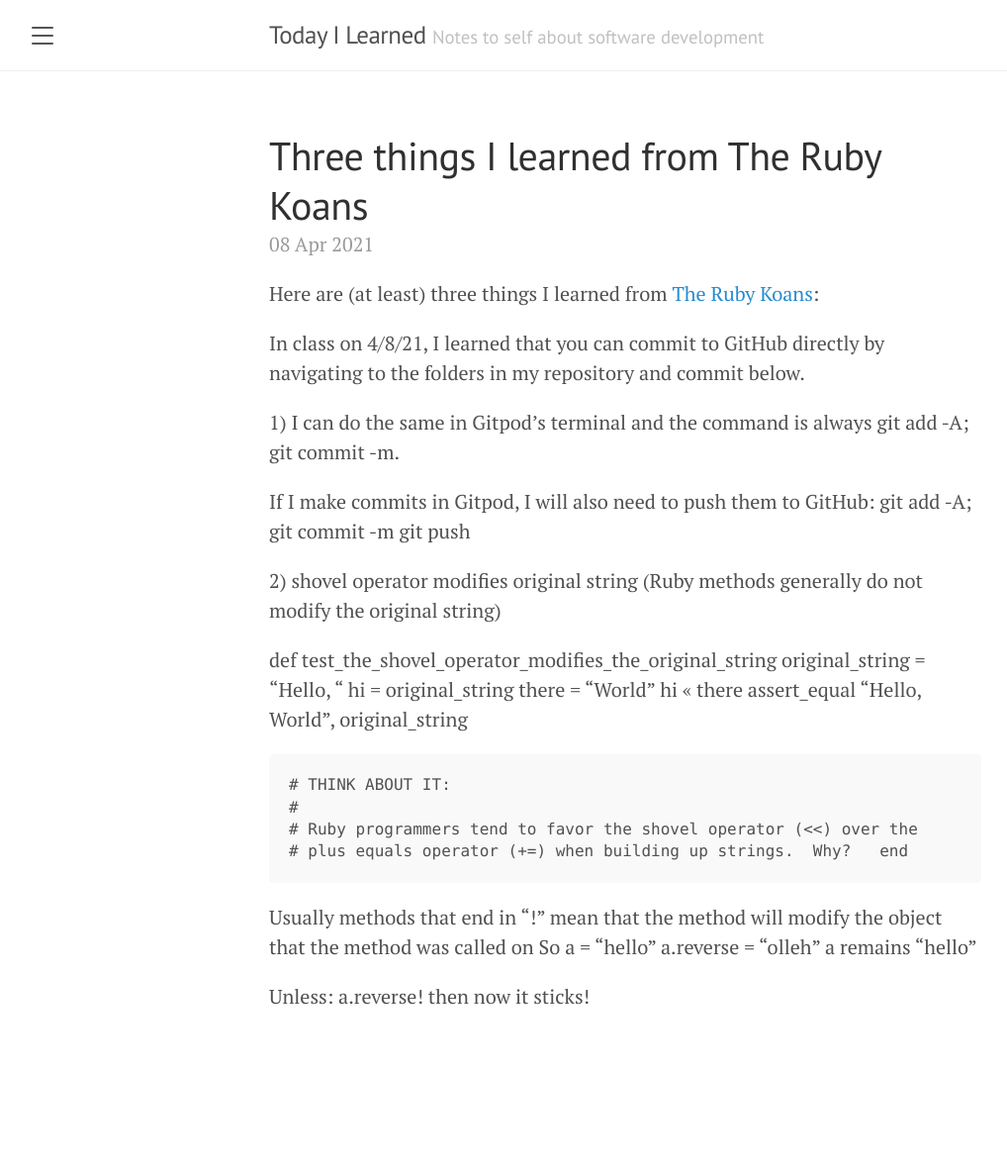
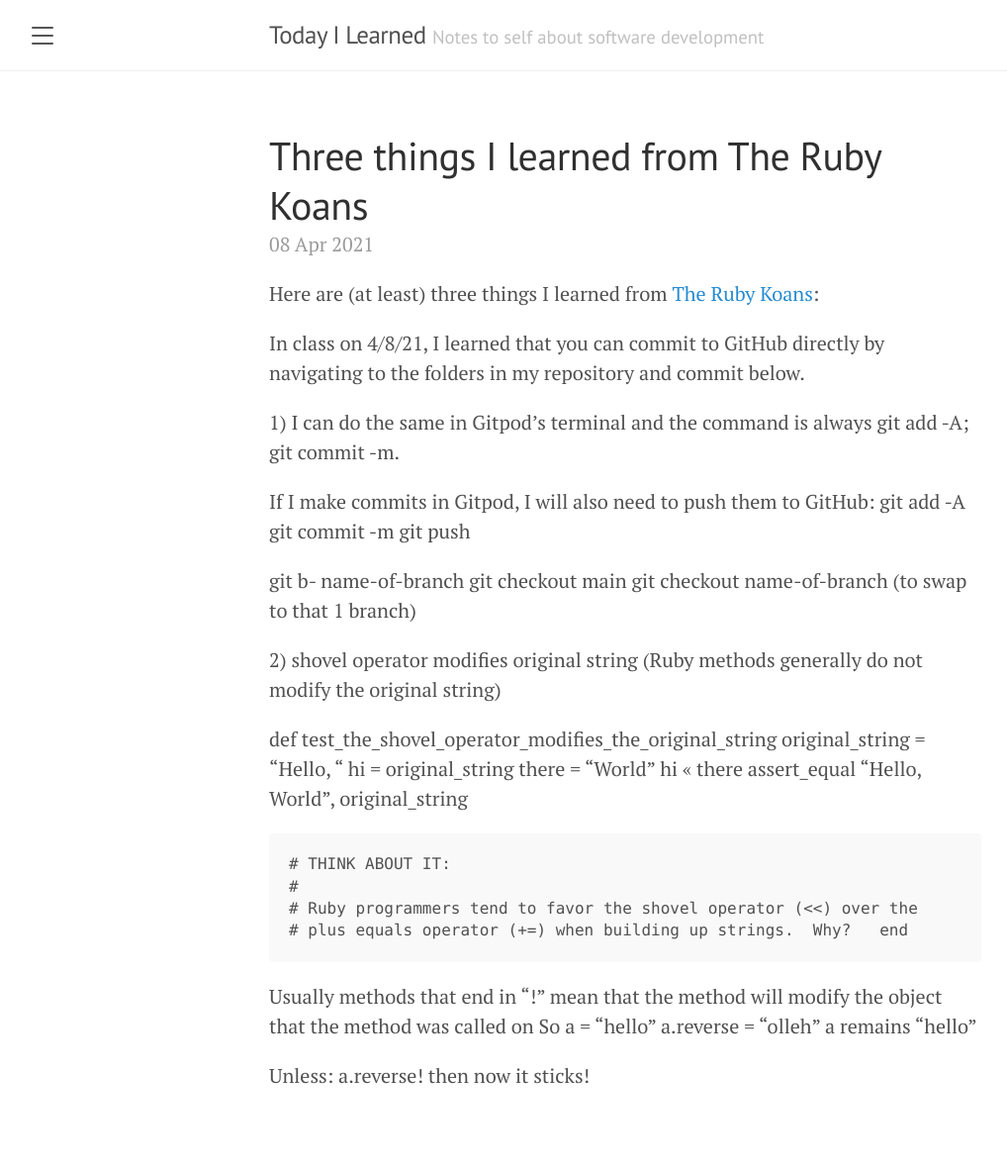
Before and after one commit to hnguyen999/learning_journal, a Jekyll site: the page built from _posts/2021-04-08-three-things-i-learned-from-the-ruby-koans.md, in a window 1280 px wide. Shown: the whole page at 99% size, without its empty margins (8-1026 px from the left). Built offline with Jekyll 4.4.1, drawn with Linux system fonts in a browser that asks for light colours; before the commit the page ends 1102 px from its top, so only the background shows below that.

Commit message:
Update 2021-04-08-three-things-i-learned-from-the-ruby-koans.md

```diff
--- a/_posts/2021-04-08-three-things-i-learned-from-the-ruby-koans.md
+++ b/_posts/2021-04-08-three-things-i-learned-from-the-ruby-koans.md
@@ -10,8 +10,13 @@ In class on 4/8/21, I learned that you can commit to GitHub directly by navigati
 1) I can do the same in Gitpod's terminal and the command is always git add -A; git commit -m.
 
 If I make commits in Gitpod, I will also need to push them to GitHub:
-git add -A; git commit -m
+git add -A
+git commit -m
 git push
+
+git b- name-of-branch
+git checkout main
+git checkout name-of-branch (to swap to that 1 branch)
 
 2) shovel operator modifies original string (Ruby methods generally do not modify the original string)
 
```
